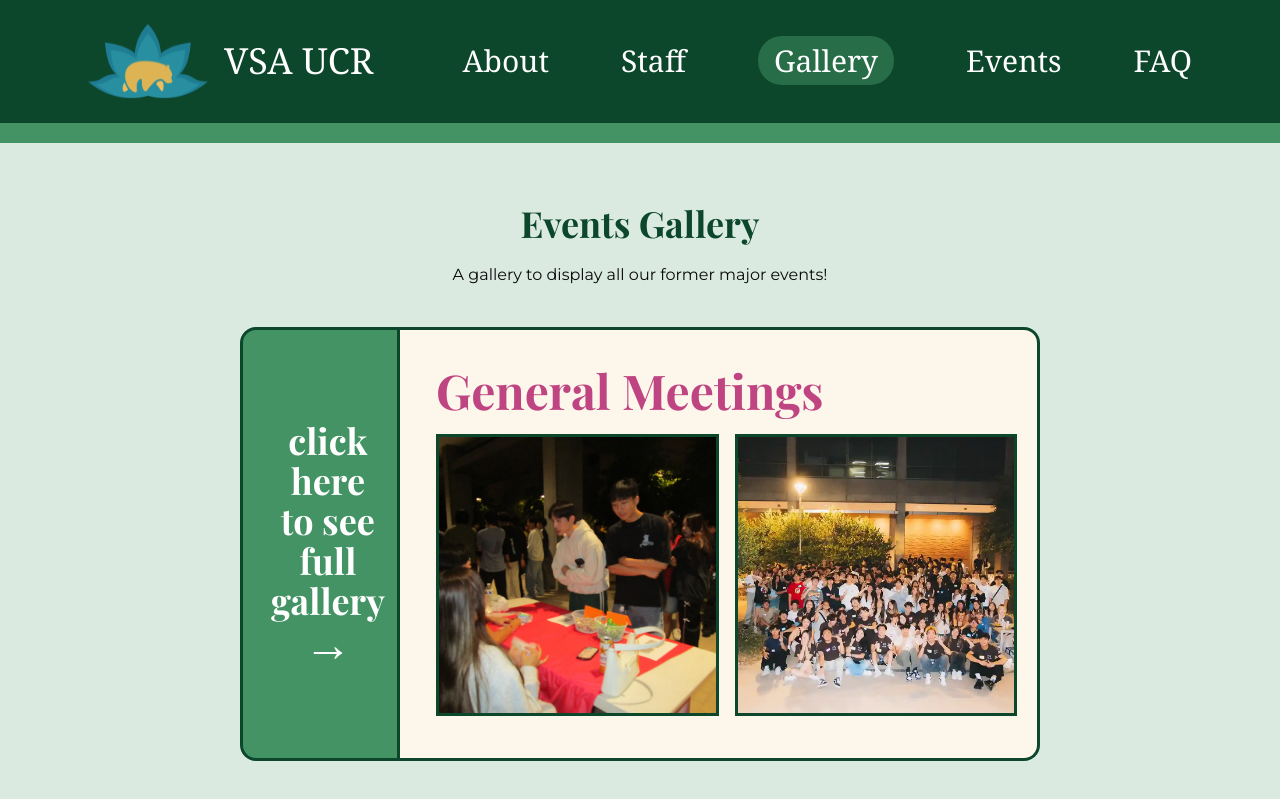
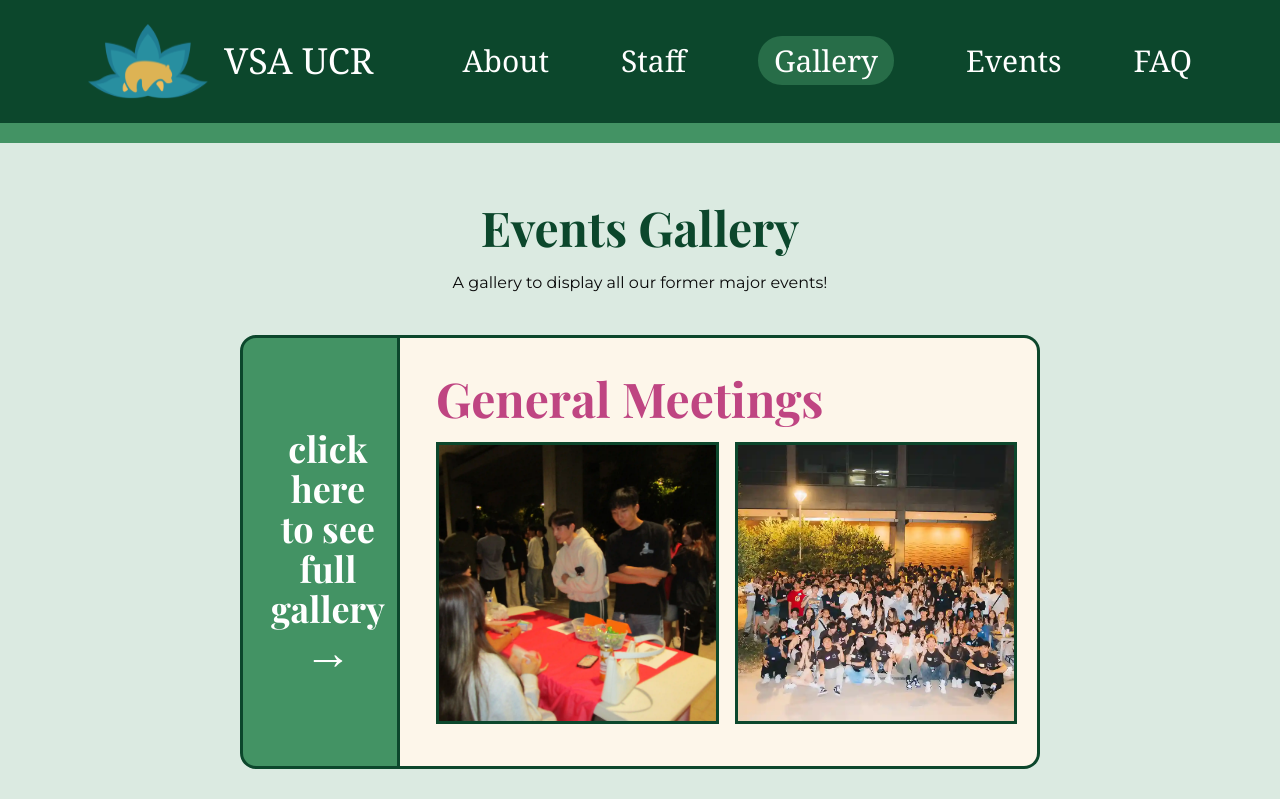
Before and after one commit to acm-ucr/vsa-website, a Next.js app: page /gallery in a window 1280 px wide. Shown: the top 799 px of the page. Built offline with nearby package versions, Linux system fonts and the light colour scheme.

Commit message:
fixed title size

```diff
--- a/src/app/gallery/page.tsx
+++ b/src/app/gallery/page.tsx
@@ -5,7 +5,7 @@ const Gallery = () => {
   return (
     <div className="m-10 grid place-items-center gap-10">
       <div className="text-center">
-        <p className="font-vsa-main text-vsa-green-400 m-5 text-4xl font-bold">
+        <p className="font-vsa-main text-vsa-green-400 m-5 text-5xl font-bold">
           Events Gallery
         </p>
         <p className="font-vsa-alt">
```
